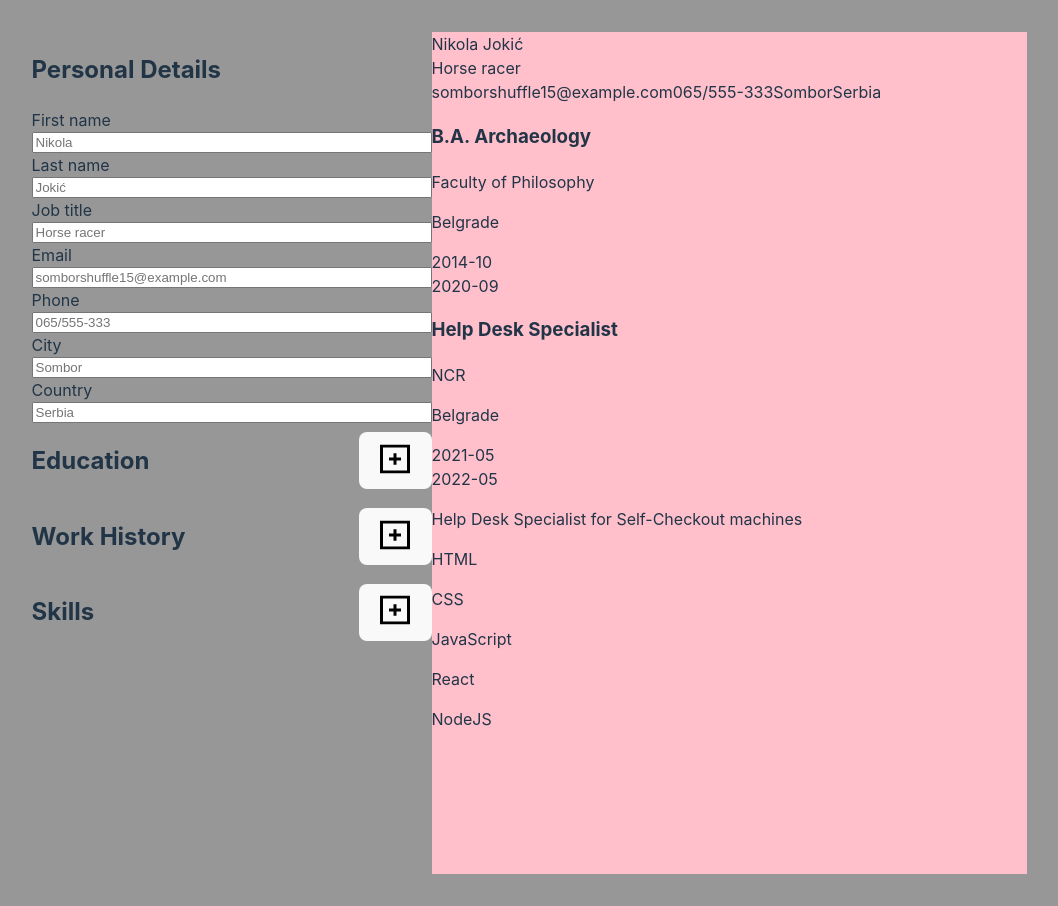
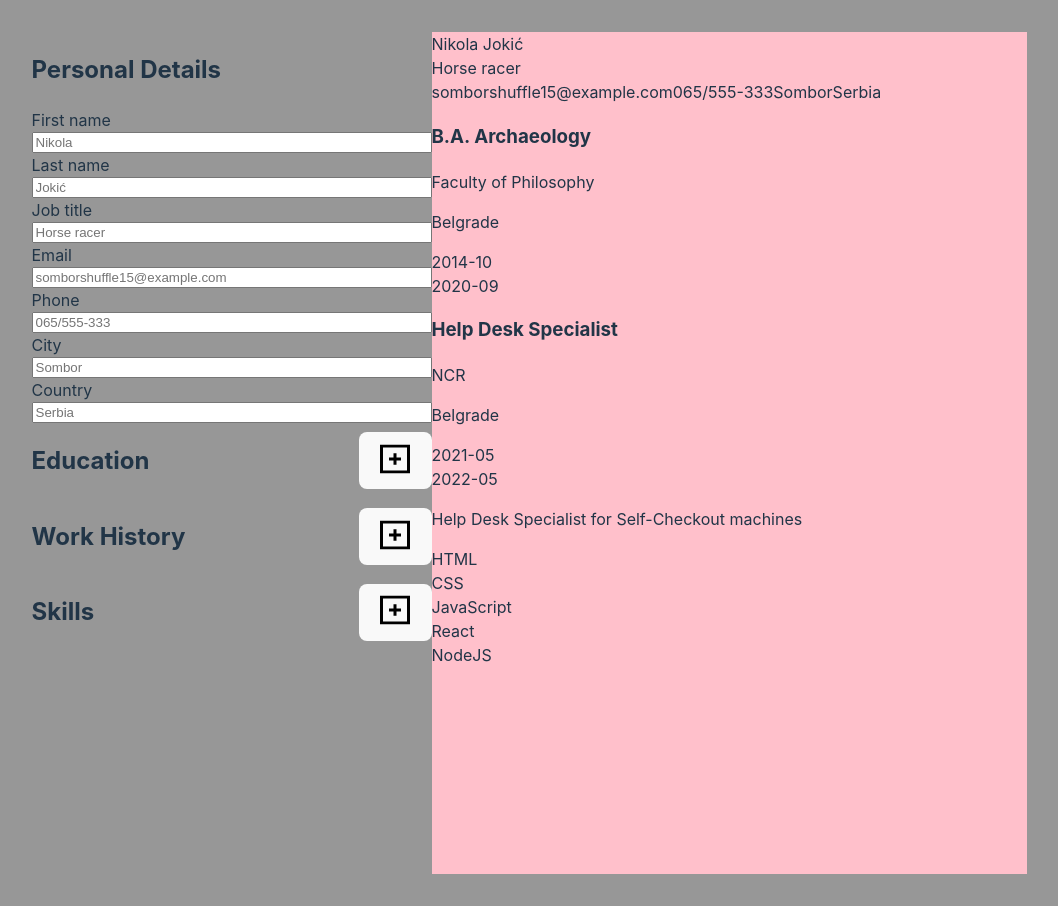
Before and after one commit to Dimitrije108/CV-Application, a React (Vite) app: page / in a window 1280 px wide. Shown: the whole page, without its empty margins (111-1169 px from the left). Built offline with nearby package versions, Linux system fonts and the light colour scheme.

Commit message:
feat: add unique id key identifiers to component lists for react tracking

```diff
--- a/src/App.jsx
+++ b/src/App.jsx
@@ -46,9 +46,10 @@ export default function App() {
   // Add ID's so that items can be deleted from the list
   // Also: reset education state back to "" after submitting it to the list
   function handleEducationList() {
+    const newEntry = { ...education, id: crypto.randomUUID() }
     setEducationList([
       ...educationList,
-      education,
+      newEntry,
     ])
     setEducation(initEducation)
   }
@@ -62,9 +63,10 @@ export default function App() {
   // Add ID's so that items can be deleted from the list
   // Also: reset education state back to "" after submitting it to the list
   function handleWorkHistoryList() {
+    const newEntry = { ...workHistory, id: crypto.randomUUID() }
     setWorkHistoryList([
       ...workHistoryList,
-      workHistory,
+      newEntry,
     ])
     setWorkHistory(initWorkHistory)
   }
@@ -75,9 +77,10 @@ export default function App() {
   // Add ID's so that items can be deleted from the list
   // Also: reset education state back to "" after submitting it to the list
   function handleSkillList() {
+    const newEntry = { skill: skill, id: crypto.randomUUID() }
     setSkillList([
       ...skillList,
-      skill,
+      newEntry,
     ])
     setSkill("")
   }
--- a/src/components/CVDisplay.jsx
+++ b/src/components/CVDisplay.jsx
@@ -47,7 +47,7 @@ function CVEducation({ educationList }) {
 	return (
 		<div className="cv-education">
 			{educationList.map((item) => (
-				<div>
+				<div key={item.id}>
 					<h3>{item.degree}</h3>
 					<p>{item.school}</p>
 					<p>{item.city}</p>
@@ -65,7 +65,7 @@ function CVWorkHistory({ workHistoryList }) {
 	return (
 		<div className="cv-work-history">
 			{workHistoryList.map((item) => (
-				<div>
+				<div key={item.id}>
 					<h3>{item.jobTitle}</h3>
 					<p>{item.company}</p>
 					<p>{item.location}</p>
@@ -83,8 +83,8 @@ function CVWorkHistory({ workHistoryList }) {
 function CVSkills({ skillList }) {
 	return (
 		<div className="cv-skills">
-			{skillList.map((skill) => (
-				<p>{skill}</p>
+			{skillList.map((item) => (
+				<div key={item.id}>{item.skill}</div>
 			))}
 		</div>
 	)
--- a/src/components/EducationList.jsx
+++ b/src/components/EducationList.jsx
@@ -2,7 +2,7 @@ export default function EducationList({ data }) {
 	return (
 		<>
 			{data.map((obj) => (
-				<div>
+				<div key={obj.id}>
 					<h3>{obj.degree}</h3>
 					<p>{obj.school}</p>
 					<p>{obj.city}</p>
--- a/src/components/SkillsList.jsx
+++ b/src/components/SkillsList.jsx
@@ -2,7 +2,7 @@ export default function SkillsList({ data }) {
 	return (
 		<>
 			{data.map((item) => (
-				<p>{item}</p>
+				<div key={item.id}>{item.skill}</div>
 			))}
 		</>
 	)
--- a/src/components/WorkHistoryList.jsx
+++ b/src/components/WorkHistoryList.jsx
@@ -2,7 +2,7 @@ export default function WorkHistoryList({ data }) {
 	return (
 		<>
 			{data.map((obj) => (
-				<div>
+				<div key={obj.id}>
 					<h3>{obj.jobTitle}</h3>
 					<p>{obj.company}</p>
 					<p>{obj.location}</p>
--- a/src/components/initData.jsx
+++ b/src/components/initData.jsx
@@ -24,6 +24,7 @@ export const initEducationList = [
 		city: "Belgrade",
 		startDate: "2014-10",
 		endDate: "2020-09",
+		id: crypto.randomUUID(),
 	},
 ]
 
@@ -44,13 +45,14 @@ export const initWorkHistoryList = [
 		startDate: "2021-05",
 		endDate: "2022-05",
 		jobDescription: "Help Desk Specialist for Self-Checkout machines",
+		id: crypto.randomUUID(),
 	},
 ]
 
 export const initSkillList = [
-	"HTML",
-	"CSS",
-	"JavaScript",
-	"React",
-	"NodeJS",
+	{ skill: "HTML", id: crypto.randomUUID() },
+	{ skill: "CSS", id: crypto.randomUUID() },
+	{ skill: "JavaScript", id: crypto.randomUUID() },
+	{ skill: "React", id: crypto.randomUUID() },
+	{ skill: "NodeJS", id: crypto.randomUUID() },
 ]
```
